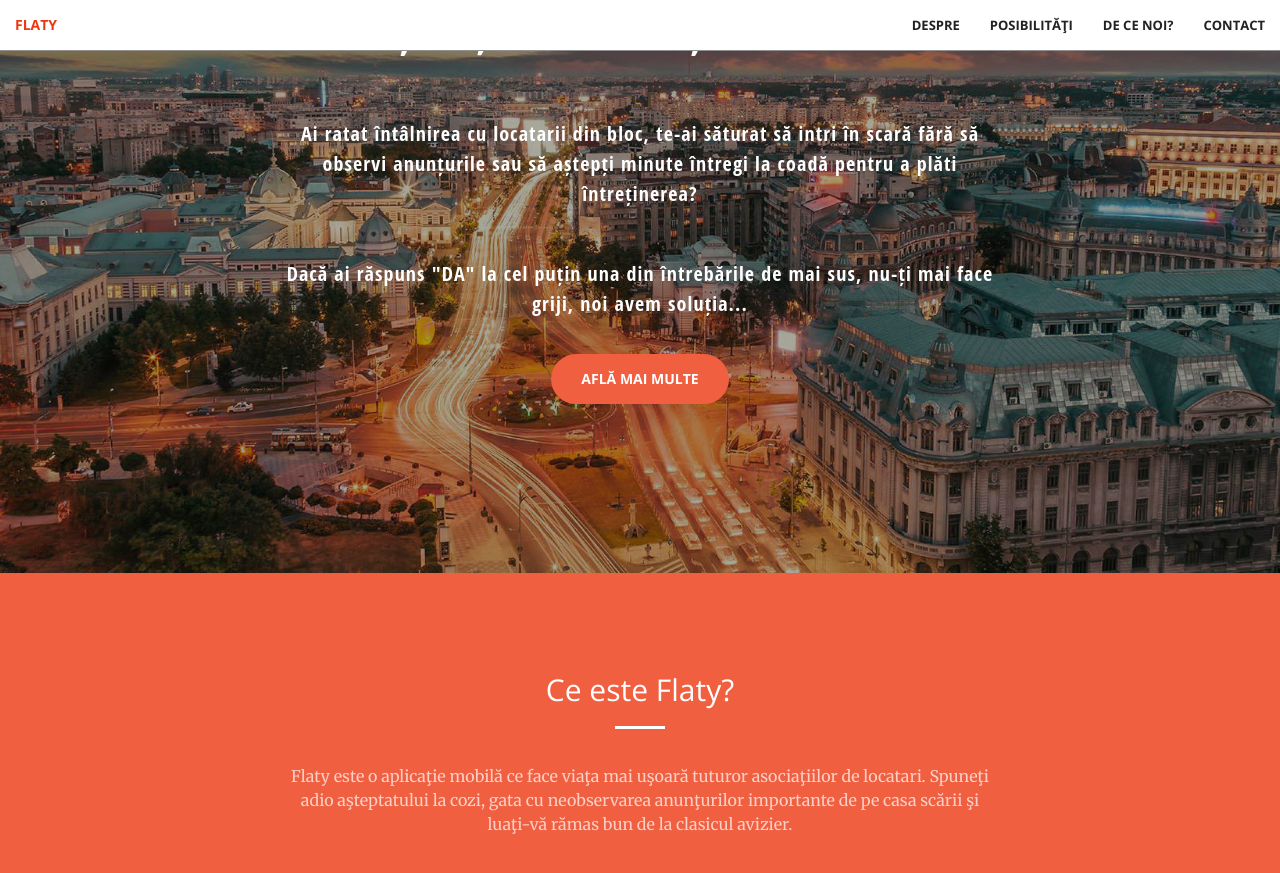
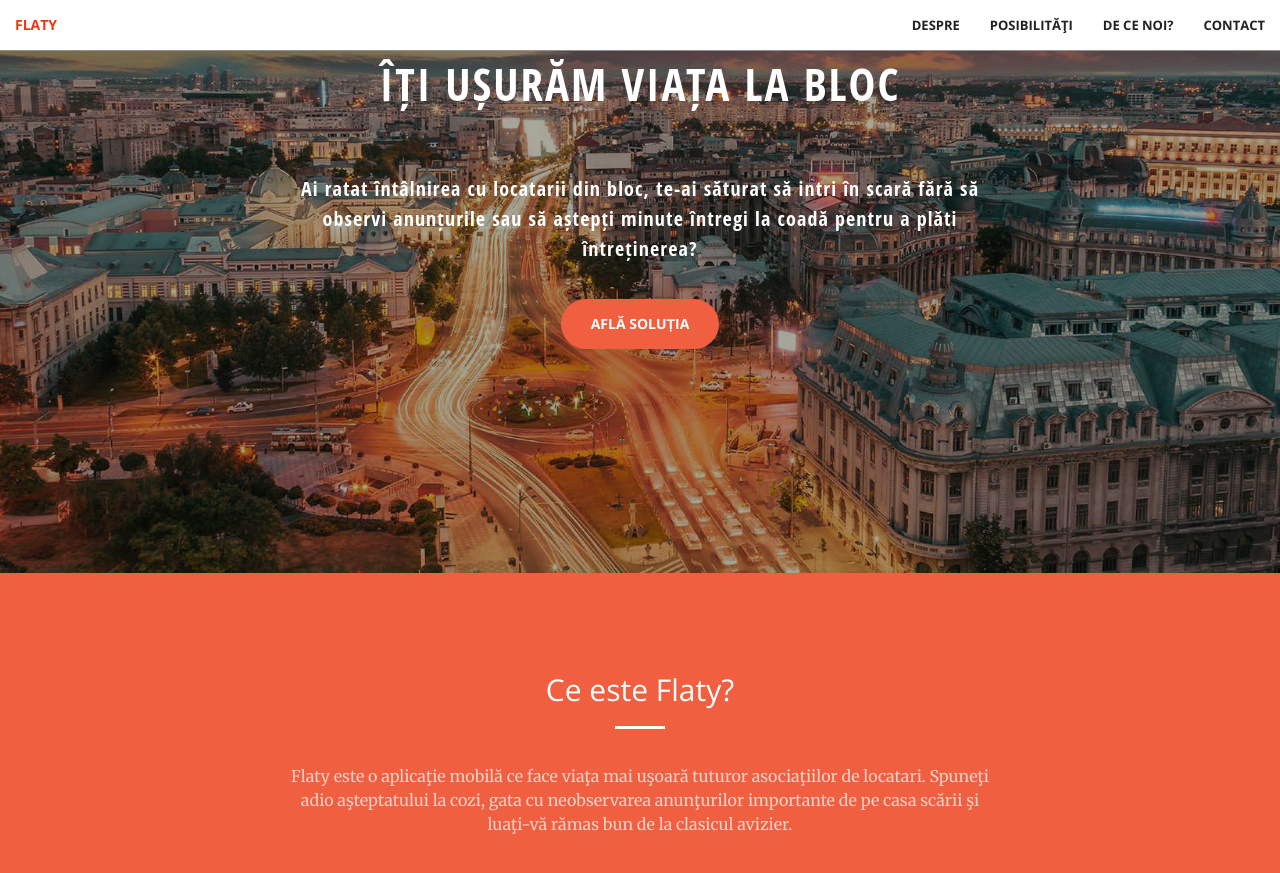
Before and after one commit to rptoma/Flaty-landing-page-2, a Jekyll site: the page built from index.html, in a window 1280 px wide and 900 px high, scrolled down 327 px. Shown: the top 873 px of the window. Built offline with Jekyll 4.4.1, drawn with Linux system fonts in a browser that asks for light colours.

Commit message:
Update header.html

```diff
--- a/_includes/header.html
+++ b/_includes/header.html
@@ -5,8 +5,8 @@
             <hr>
             <h2>ÎȚI UȘURĂM VIAȚA LA BLOC</h2>
             <p>Ai ratat întâlnirea cu locatarii din bloc, te-ai săturat să intri în scară fără să observi anunțurile sau să aștepți minute întregi la coadă pentru a plăti întreținerea? </p>
-               <p class="second" > Dacă ai răspuns "DA" la cel puțin una din întrebările de mai sus, nu-ți mai face griji, noi avem soluția...</p>
-            <a href="#about" class="btn btn-primary btn-xl page-scroll">Află mai multe</a>
+               <!--<p class="second" > Dacă ai răspuns "DA" la cel puțin una din întrebările de mai sus, nu-ți mai face griji, noi avem soluția...</p>-->
+            <a href="#about" class="btn btn-primary btn-xl page-scroll">Află soluția</a>
         </div>
     </div>
 </header>
```
